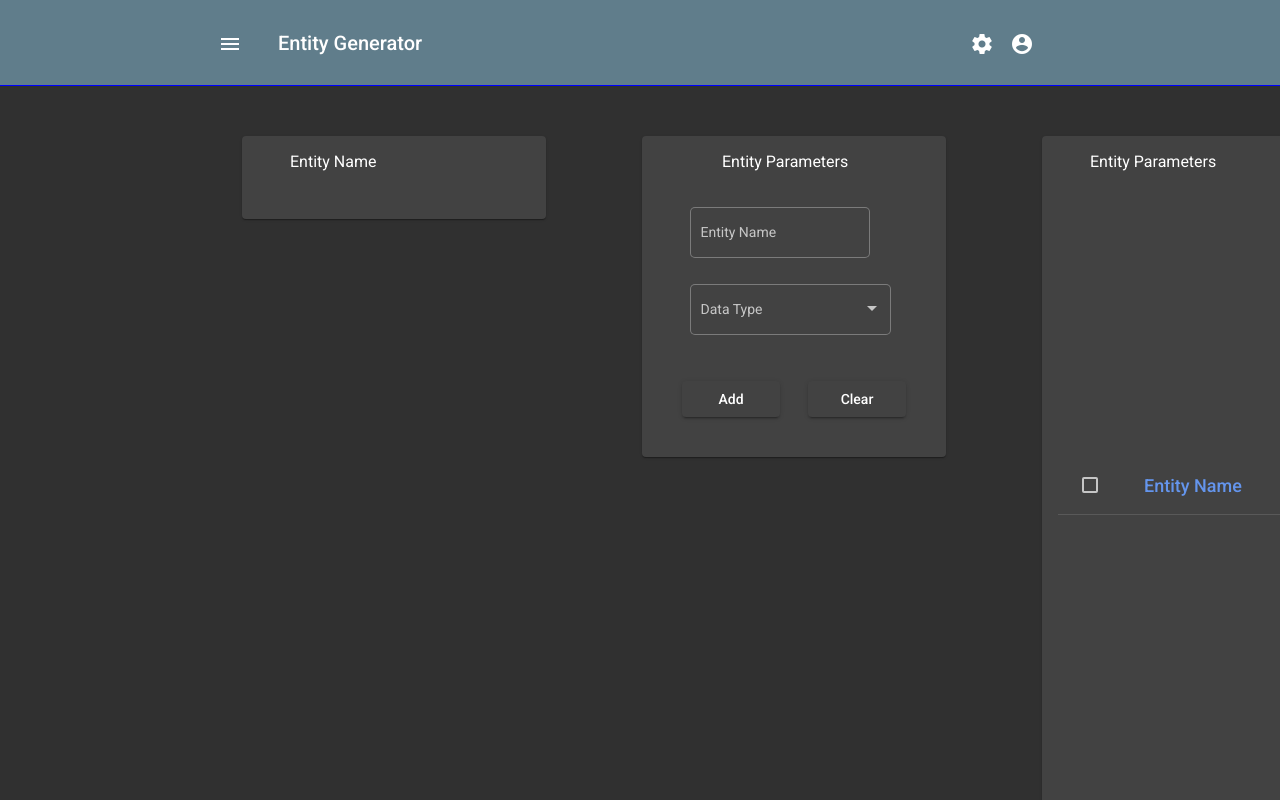
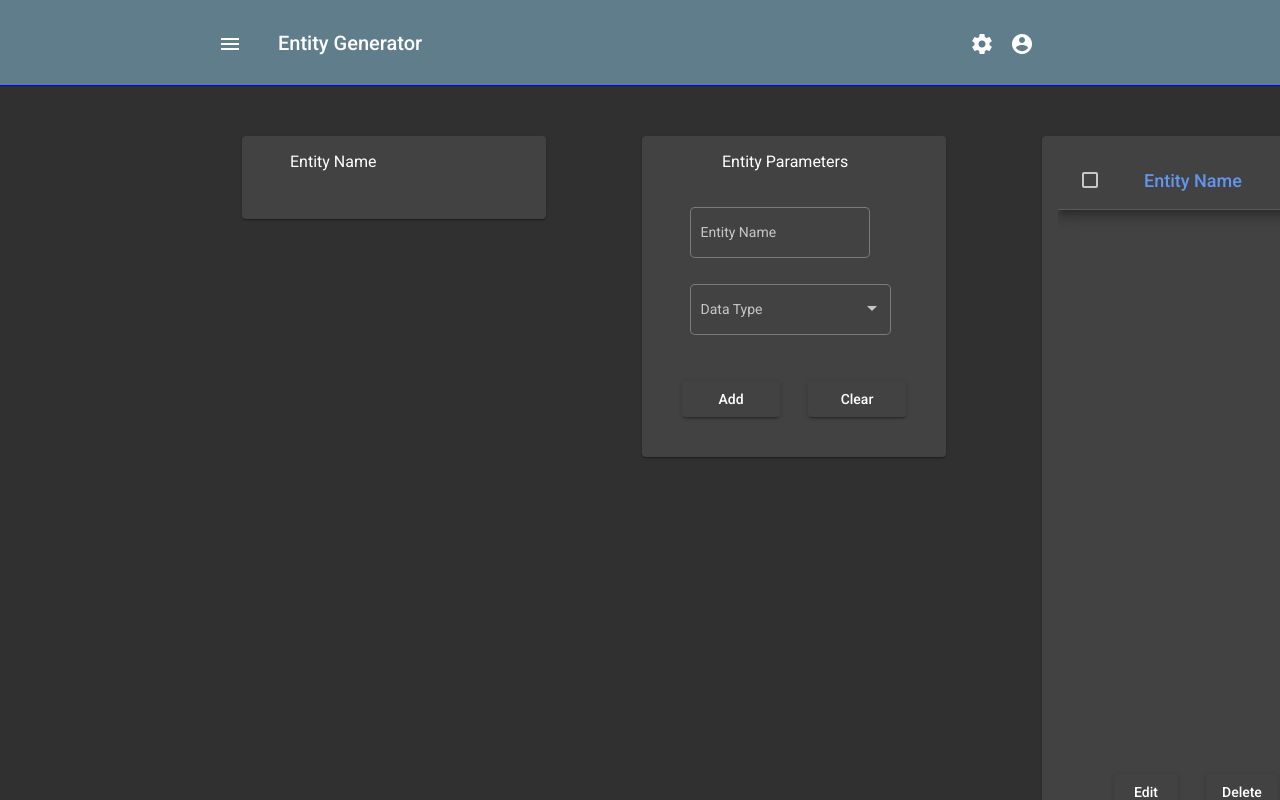
Before and after one commit to dshusdock/Entity-Generator, an Angular app: page /app-entity-creator in a window 1280 px wide. Shown: the top 800 px of the page. Built offline with nearby package versions, Linux system fonts and the light colour scheme.

Commit message:
fixing sticky header

```diff
--- a/src/app/views/entity-display/entity-display.component.html
+++ b/src/app/views/entity-display/entity-display.component.html
@@ -1,10 +1,11 @@
 <div #entity_display>
-  <mat-card class="mc-1 scrollable-content">
-    <mat-card-header >Entity Parameters</mat-card-header>
-    <mat-card-content class="mcc-1">
+  <mat-card class="mc-1">
+    <!-- <mat-card-header >Entity Parameters</mat-card-header> -->
+    <mat-card-content class="mcc-1 ">
+      <div class="tab-div1">
         <table mat-table [dataSource]="entityList" class="mat-elevation-z8 demo-table">
-        <ng-container matColumnDef="entityName">
-          <th mat-header-cell *matHeaderCellDef class="mhc-1">
+          <ng-container matColumnDef="entityName" >
+            <th mat-header-cell *matHeaderCellDef  class="">
               <mat-checkbox #selectAllCB class="mcb-1" (click)="onSelectAll()"></mat-checkbox>
               <p style="margin-left: 62px;">Entity Name</p>
             </th>
@@ -13,17 +14,18 @@
               {{element.entityName}}
             </td>
           </ng-container>
-        <ng-container matColumnDef="entityDataType">
+          <ng-container matColumnDef="entityDataType"  >
             <th mat-header-cell *matHeaderCellDef>
               <p>Entity DataType</p>
             </th>
             <td mat-cell *matCellDef="let element"> {{element.entityDataType}} </td>
           </ng-container>
-        <tr mat-header-row *matHeaderRowDef="displayedColumns"></tr>
+          <tr mat-header-row *matHeaderRowDef="displayedColumns; sticky: true" ></tr>
           <tr mat-row *matRowDef="let row; columns: displayedColumns;"></tr>
         </table>
+      </div>
     </mat-card-content>
-    <mat-card-actions>
+    <mat-card-actions class="mca-1">
       <div>
         <button mat-raised-button>Edit</button>
         <button mat-raised-button style="margin-left: 2em;" (click)="onDelete()">Delete</button>
--- a/src/app/views/entity-display/entity-display.component.scss
+++ b/src/app/views/entity-display/entity-display.component.scss
@@ -13,6 +13,7 @@ p {
 
 .mcc-1 {
     // overflow-y: scroll;
+    height: 650px;
 }
 
 .mcb-1 {
@@ -31,12 +32,19 @@ p {
     // flex-direction: row;
 }
 
+.mca-1 {
+    position: absolute;
+    bottom: 2em;
+    left: 5em;
+}
+
+.mpag-1 {
+    position: absolute;
+    bottom: 6em;
+}
+
 .demo-table {
     width: 100%;
-
-    p {
-
-    }
 }
 
 .mat-card.scrollable-content {
@@ -52,6 +60,13 @@ p {
       overflow-y: auto;
     }
 
-    height: 700px;
+
     justify-content: space-between;
   }
+
+  .tab-div1 {
+    height: 600px;
+    width: 675px;
+    max-width: 100%;
+    overflow: auto;
+  }
--- a/src/app/views/entity-display/entity-display.component.ts
+++ b/src/app/views/entity-display/entity-display.component.ts
@@ -1,6 +1,7 @@
-import { Component, Input, OnChanges, OnInit, QueryList, SimpleChanges, ViewChild, ViewChildren } from '@angular/core';
+import { AfterViewInit, Component, Input, OnChanges, OnInit, QueryList, SimpleChanges, ViewChild, ViewChildren } from '@angular/core';
 import { MatCheckbox } from '@angular/material/checkbox';
-import { MatTable } from '@angular/material/table';
+import { MatPaginator } from '@angular/material/paginator';
+import { MatTable, MatTableDataSource } from '@angular/material/table';
 import { EntityInfo } from 'src/app/constants/datatypes';
 import { EntityInfoService } from 'src/app/services/entity-info.service';
 
@@ -10,17 +11,16 @@ import { EntityInfoService } from 'src/app/services/entity-info.service';
     templateUrl: './entity-display.component.html',
     styleUrls: ['./entity-display.component.scss']
 })
-export class EntityDisplayComponent implements OnInit, OnChanges {
+export class EntityDisplayComponent implements OnInit, OnChanges, AfterViewInit {
     @Input() entityValue: any = {};
     @ViewChild(MatTable) table!: MatTable<any>;
     @ViewChildren("checkboxes") checkboxes!: QueryList<MatCheckbox>;
     @ViewChild("selectAllCB") selectAll!: MatCheckbox;
     entityList: EntityInfo[] = [];
     displayedColumns: string[] = ['entityName', 'entityDataType'];
-    dataSource: any = [{ entityName: "test", entityDataType: "string" }];
+    // dataSource: any = [{ entityName: "test", entityDataType: "string" }];
     itemChecked = true;
     clearAllCB = false;
-
 
     constructor(private readonly entityInfoSvc: EntityInfoService) {
 
@@ -46,6 +46,10 @@ export class EntityDisplayComponent implements OnInit, OnChanges {
         }
 
         this.entityInfoSvc.updateEntityInfo(this.entityList);
+
+    }
+
+    ngAfterViewInit() {
     }
 
     setAll(val: any) {
```
Lines whose indentation alone changed are shown as unchanged.
